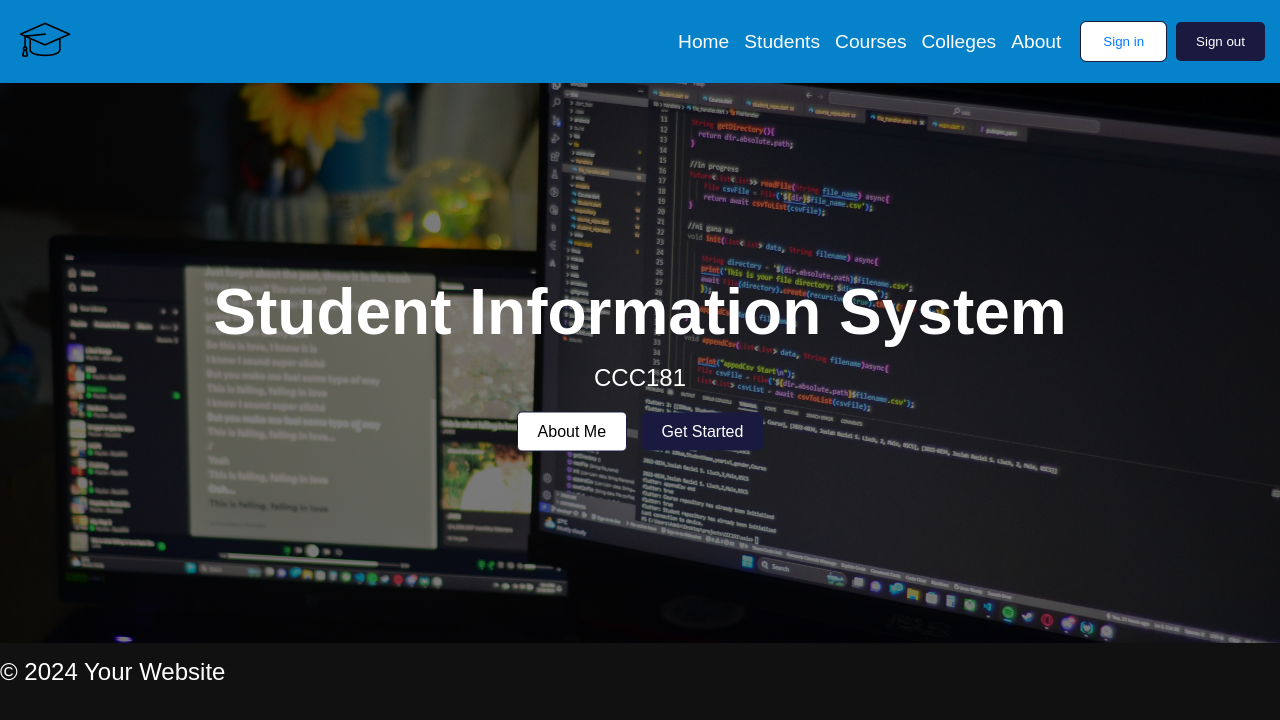
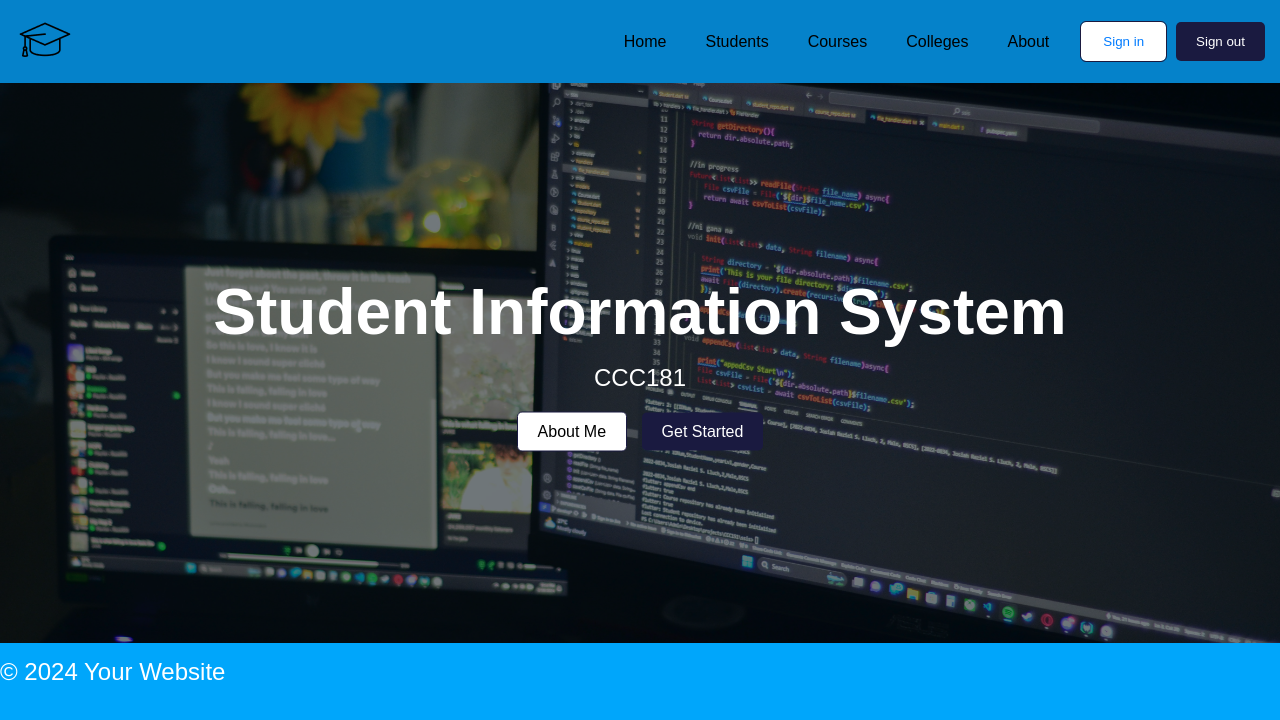
Before and after one commit to RazielLluch/SIS-Web, a Flask app: page / in a window 1280 px wide. Shown: the top 720 px of the page. Run offline with Flask 3, Linux system fonts and the light colour scheme.

Commit message:
Changed background color and title background image opacity

```diff
--- a/app/static/css/landing.css
+++ b/app/static/css/landing.css
@@ -2,9 +2,20 @@
     position: relative;
     text-align: center;
     height: 70vh;
+}
+
+.title::after {
+    content: "";
+    position: absolute;
+    top: 0;
+    left: 0;
+    width: 100%;
+    height: 100%;
     background-image: url('../images/title_background.jpg');
     background-size: cover;
     background-position: center;
+    opacity: 0.92; /* Adjust the opacity as needed */
+    z-index: -1; /* Keep the background behind the content */
 }
 
 .overlay {
--- a/app/static/css/master_layout.css
+++ b/app/static/css/master_layout.css
@@ -7,7 +7,7 @@
 }
 
 body {
-    background-color: #111;
+    background-color: #00A6FB;
     color: white;
 }
 
@@ -37,10 +37,22 @@ nav ul {
     gap: 15px;
 }
 
+nav ul li{
+    padding-top: 4px;
+    padding-bottom: 4px;
+    padding-left: 12px;
+    padding-right: 12px;
+}
+
+nav ul li.selected{
+    background: #ffffff;
+    border-radius: 5px;
+}
+
 nav a {
-    color: white;
+    color: black;
     text-decoration: none;
-    font-size: 1.2em;
+    font-size: 1em;
 }
 
 .auth-buttons {
```
